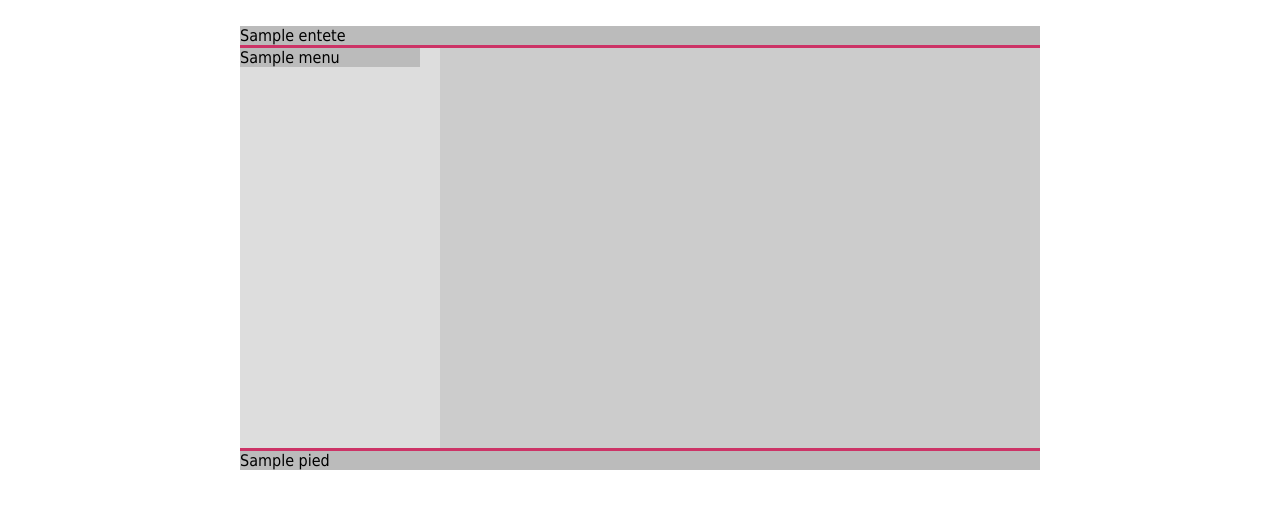
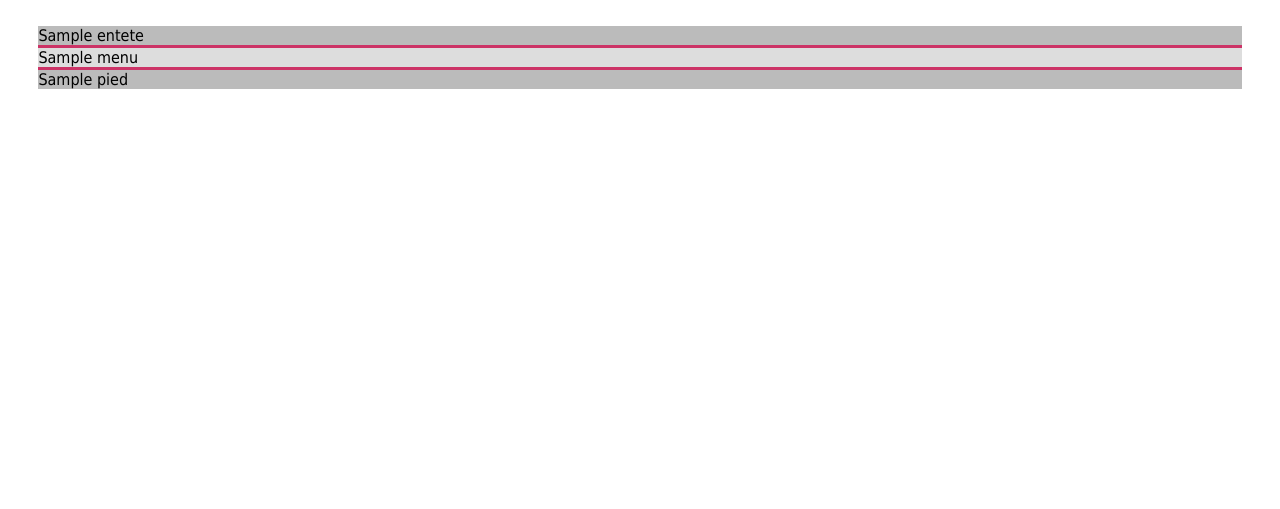
Before and after one commit to lucasglx/Site-Internet, a PHP site: template MySmartHouse - MVC/Vue/commun.php in a window 1280 px wide. Shown: the top 509 px of the page. Run offline with PHP 8.4, Linux system fonts and the light colour scheme; the template is opened without the code that fills it: most values are stand-ins (such as "Sample title", 1, 10 or a date in 2020).

Commit message:
Add files via upload

```diff
--- a/MySmartHouse - MVC/Controleur/connexion.php
+++ b/MySmartHouse - MVC/Controleur/connexion.php
@@ -4,7 +4,6 @@
     if(isset($_GET['cible']) && $_GET['cible']=="verif") { // L'utilisateur vient de valider le formulaire de connexion
         if(!empty($_POST['mail']) && !empty($_POST['mdp'])){ // L'utilisateur a rempli tous les champs du formulaire
             include("Modele/utilisateur.php");
-
 
             $reponse = mdp($db,$_POST['mail']);
 
@@ -28,4 +27,8 @@
     } else { // La page de connexion par défaut
         include("Vue/non_connecte.php");
     }
+
+        if(isset($_GET['cible']) && $_GET['cible']=="inscription"){
+                include("Vue/inscription.php");
+            }
 ?>
--- a/MySmartHouse - MVC/Modele/utilisateur.php
+++ b/MySmartHouse - MVC/Modele/utilisateur.php
@@ -13,8 +13,5 @@
         return $reponse;
     }
 
-    function userid($db){
-        $reponse = $db->query('SELECT id FROM utilisateur');
-        return $reponse;
-    }
+
 ?>
--- a/MySmartHouse - MVC/Styles/structure.css
+++ b/MySmartHouse - MVC/Styles/structure.css
@@ -1,7 +1,3 @@
-#global{
-    width: 800px;
-    margin: 0 auto;
-}
 
 #tete{
     background:#bbbbbb;
@@ -12,18 +8,6 @@
 }
 
 
-#menu{
-    float:left;
-    width:180px;
-    background:#bbbbbb;
-}
-
-#contenu{
-    width:600px;
-    min-height:400px;
-    margin-left:200px;
-    background-color: #cccccc;
-}
 
 #menu ul {
     list-style: none;
--- a/MySmartHouse - MVC/Vue/accueil.php
+++ b/MySmartHouse - MVC/Vue/accueil.php
@@ -1,5 +1,5 @@
 <?php
-
+    $titre = "cacahuètes";
     $entete = entete("MySmartHouse / Accueil");
     $menu = menu();
     $contenu = "<h2>Contenu de l'accueil</h2>";
--- a/MySmartHouse - MVC/Vue/commun.php
+++ b/MySmartHouse - MVC/Vue/commun.php
@@ -215,7 +215,7 @@ function menu($contenu){
     ob_start();
     ?>
         <br/><li><a href="index.php?cible=accueil">Accueil</a></li>
-        <br/><li><a href="index.php?cible=utilisateur">Utilisateur</a></li>
+        <br/><li><a href="index.php?cible=contact">Contact</a></li>
         <br/><li><a href="index.php?cible=deconnexion">Deconnexion</a></li>
     <?php
     $menu = ob_get_clean();
--- a/MySmartHouse - MVC/Vue/connexion_erreur.php
+++ b/MySmartHouse - MVC/Vue/connexion_erreur.php
@@ -1,4 +1,5 @@
 <?php
+    $titre = "MySmartHouse";
     $entete = entete("MySmartHouse / Accueil non connecté");
     ob_start();
     ?>
@@ -6,7 +7,7 @@
             <form method="POST" action="index.php?cible=verif">
                 Email
                 <br/>
-                <input type="text" name="identifiant"/>
+                <input type="mail" name="mail"/>
                 <br/>
                 Mot de passe
                 <br/>
@@ -21,4 +22,5 @@
     $pied = pied();
 
     include 'gabarit.php';
+
 ?>
--- a/MySmartHouse - MVC/Vue/etape3.php
+++ b/MySmartHouse - MVC/Vue/etape3.php
@@ -1,4 +1,5 @@
 <?php
+    $titre = "MySmartHouse";
     $entete = entete("Mon site / Étape 3");
     $menu = menu("etape3");
     $contenu = "<h2>Contenu de l'étape 3</h2>";
--- a/MySmartHouse - MVC/Vue/inscription.php
+++ b/MySmartHouse - MVC/Vue/inscription.php
@@ -1,6 +1,7 @@
 <?php
+    $titre = "MySmartHouse";
     $entete = entete("MySmartHouse / Inscription");
-    $menu = image();
+    $entete = image();
     $contenu = inscription();
     $pied = pied();
 
--- a/MySmartHouse - MVC/Vue/non_connecte.php
+++ b/MySmartHouse - MVC/Vue/non_connecte.php
@@ -1,7 +1,7 @@
 <?php
+    $titre = "MySmartHouse";
     $entete = entete("MySmartHouse / Accueil non connecté");
-    $menu = connexion();
-    $contenu = "<h2>Accueil des personnes non connectées</h2>Merci d'utiliser le menu de gauche pour vous inscrire ou vous connecter.";
+    $contenu = connexion();
     $pied = pied();
 
     include 'gabarit.php';
--- a/MySmartHouse - MVC/gabarit.php
+++ b/MySmartHouse - MVC/gabarit.php
@@ -5,8 +5,8 @@
     <head>
 
     <meta http-equiv="Content-Type" content="text/html; charset=UTF-8">
-	<link rel="stylesheet" type="text/css" href="styles/base.css" />
-	<link rel="stylesheet" type="text/css" href="styles/structure.css" />
+	<link rel="stylesheet" href="Styles/base.css" />
+	<link rel="stylesheet" href="Styles/structure.css" />
         <title>
             <?php echo($titre); ?>
         </title>
```
Also changed, not shown: MySmartHouse - MVC/Vue/contact.php (added, +9 -0 lines), MySmartHouse - MVC/index.php (+2 -10 lines).
